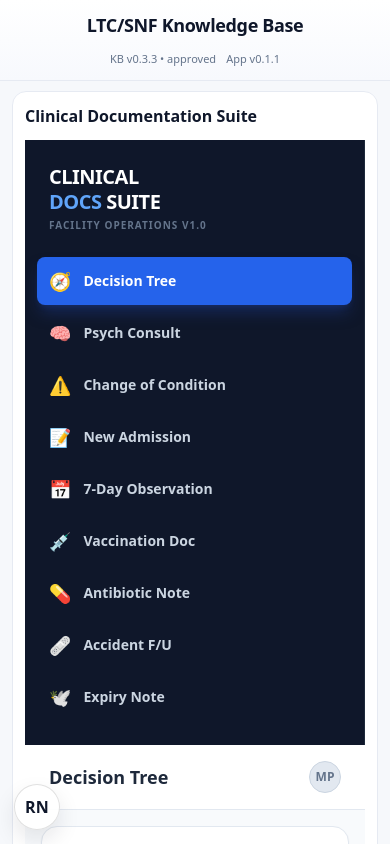
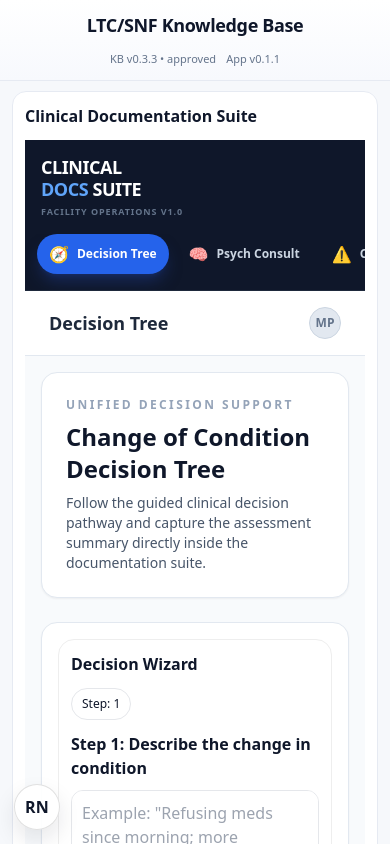
Before and after one commit to juanenguerra-cmd/clinical-suite, a React (Vite) app: page / in a window 390 px wide. Built offline with nearby package versions, Linux system fonts and the light colour scheme.

Commit message:
Adjust mobile navigation layout for tool access

```diff
--- a/src/clinical/ClinicalApp.tsx
+++ b/src/clinical/ClinicalApp.tsx
@@ -29,27 +29,27 @@ const App: React.FC = () => {
   return (
     <div className="h-full min-h-0 flex flex-col md:flex-row">
       {/* Sidebar */}
-      <aside className="w-full md:w-64 bg-slate-900 text-slate-300 flex-shrink-0 border-r border-slate-800">
-        <div className="p-6">
-          <h1 className="text-white text-xl font-black tracking-tight leading-tight">
+      <aside className="w-full md:w-64 bg-slate-900 text-slate-300 flex-shrink-0 border-b border-slate-800 md:border-b-0 md:border-r md:border-slate-800">
+        <div className="p-4 md:p-6">
+          <h1 className="text-white text-lg md:text-xl font-black tracking-tight leading-tight">
             CLINICAL<br/><span className="text-blue-400">DOCS</span> SUITE
           </h1>
-          <p className="text-[10px] text-slate-500 mt-1 uppercase font-bold tracking-widest">Facility Operations v1.0</p>
+          <p className="text-[9px] md:text-[10px] text-slate-500 mt-1 uppercase font-bold tracking-widest">Facility Operations v1.0</p>
         </div>
 
-        <nav className="px-3 pb-6">
-          <ul className="space-y-1">
+        <nav className="px-3 pb-4 md:pb-6 overflow-x-auto md:overflow-visible">
+          <ul className="flex md:flex-col gap-2 md:gap-1 md:space-y-1 whitespace-nowrap">
             {navItems.map((item) => (
               <li key={item.id}>
                 <button
                   onClick={() => setActiveTool(item.id)}
-                  className={`w-full flex items-center gap-3 px-3 py-2.5 rounded-lg text-sm font-semibold transition-all ${
+                  className={`w-full flex items-center gap-2 md:gap-3 px-3 py-2 md:py-2.5 rounded-full md:rounded-lg text-xs md:text-sm font-semibold transition-all ${
                     activeTool === item.id
                       ? 'bg-blue-600 text-white shadow-lg shadow-blue-900/50'
                       : 'hover:bg-slate-800 hover:text-white'
                   }`}
                 >
-                  <span className="text-lg">{item.icon}</span>
+                  <span className="text-base md:text-lg">{item.icon}</span>
                   {item.label}
                 </button>
               </li>
```
